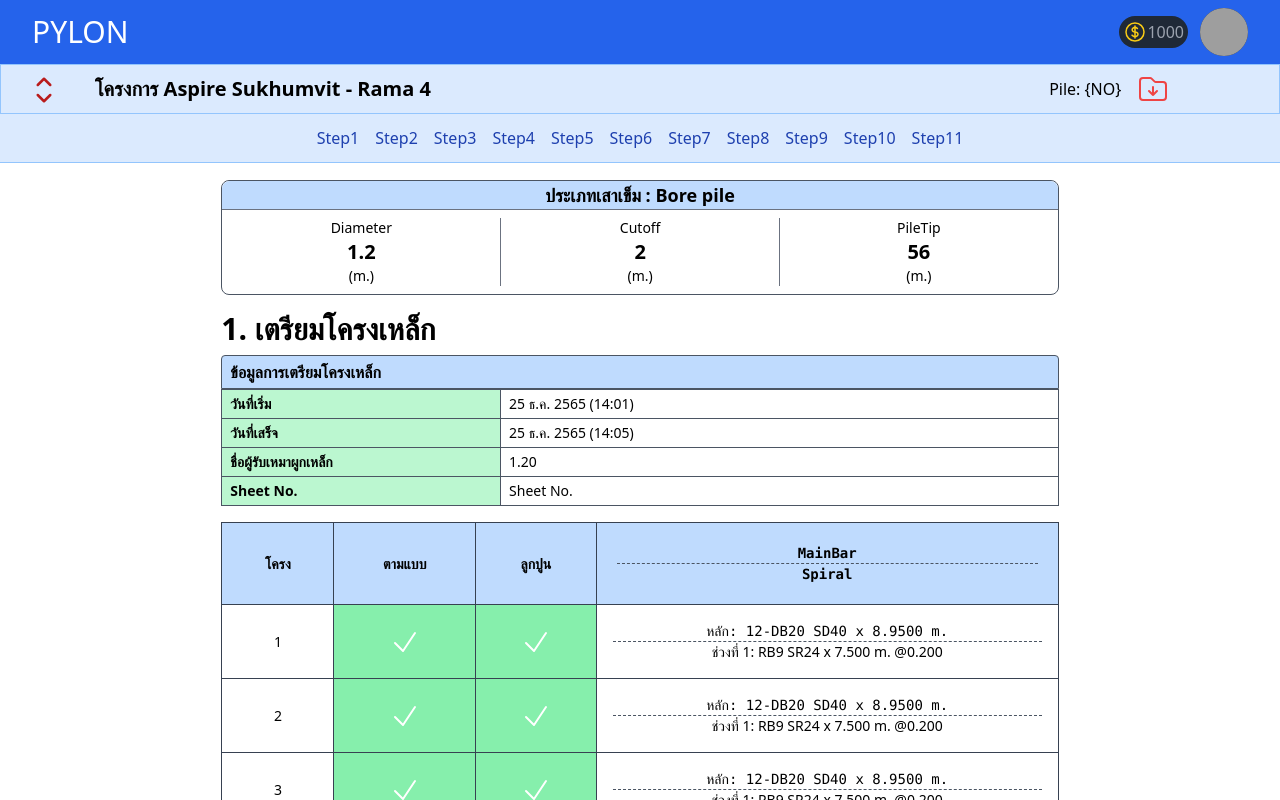
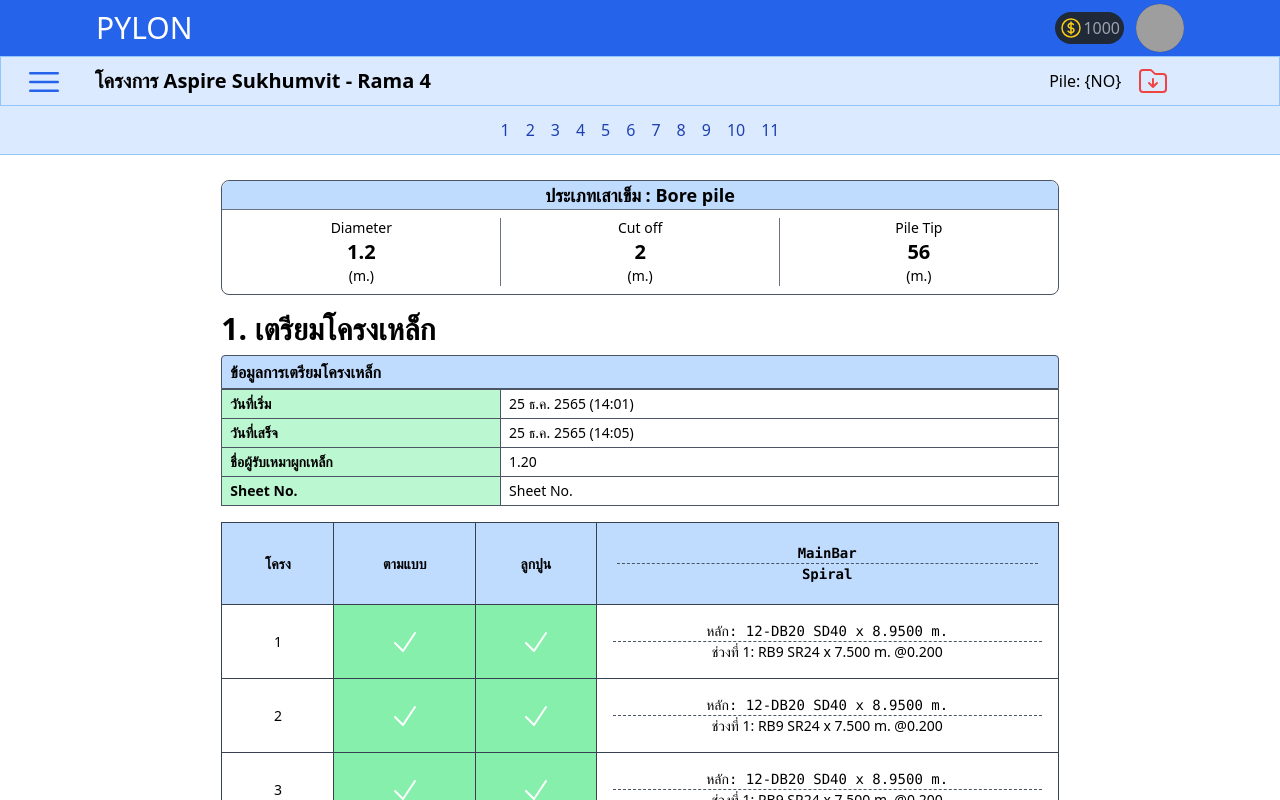
Before and after one commit to thatbeer/react_qcreport, a React (Create React App) app: page /project/1 in a window 1280 px wide. Shown: the top 800 px of the page. Built offline with nearby package versions, Linux system fonts and the light colour scheme; sample sign-in values are in the browser's storage; grey boxes are pictures that could not be loaded.

Commit message:
update ui navbar text note

```diff
--- a/package.json
+++ b/package.json
@@ -14,6 +14,7 @@
     "dayjs": "^1.11.7",
     "postcss": "^8.4.20",
     "react": "^18.2.0",
+    "react-datepicker": "^4.8.0",
     "react-dom": "^18.2.0",
     "react-router-dom": "^6.6.1",
     "react-scripts": "5.0.1",
--- a/src/App.js
+++ b/src/App.js
@@ -5,8 +5,9 @@ import DetailPage from './page/DetailPage'
 import LoginPage from './page/Login'
 import Mainpage from './page/MainPage'
 import ProjectPage from './page/ProjectPage'
-// import SidePage from './page/SidePage'
+import SidePage from './page/SidePage'
 import Protected from './utils/protected'
+
 
 const token = true
 
@@ -33,7 +34,7 @@ function App() {
         <Route index element={<Mainpage/>} />
         <Route path="/:project" exact element={<ProjectPage/>} />
         <Route path="/project/:report" element={<DetailPage/>} />
-        {/* <Route path="/side" element={<SidePage/>} /> */}
+        <Route path="/side" element={<SidePage/>} />
       </Route>
       <Route element={<h1>error 404</h1>} path="*" />
       <Route path='/auth' element={<LoginPage/>} />
--- a/src/components/GlobalHeader.jsx
+++ b/src/components/GlobalHeader.jsx
@@ -28,8 +28,8 @@ const GlobalHeader = () =>  {
         <Disclosure as="nav" className="bg-blue-600">
         {({ open }) => (
             <>
-            <div className="mx-auto max-w-7xl px-2 sm:px-6 lg:px-8">
-                <div className="relative flex h-16 items-center justify-between">
+            <div className="mx-auto max-w-6xl px-2 sm:px-6 lg:px-8">
+                <div className="relative flex h-14 items-center justify-between">
                     {/* Mobile menu button*/}
                     {/* <div className="absolute inset-y-0 left-0 flex items-center sm:hidden">
                         <Disclosure.Button className="inline-flex items-center justify-center rounded-md p-2 text-gray-400 hover:bg-gray-700 hover:text-white focus:outline-none focus:ring-2 focus:ring-inset focus:ring-white">
@@ -41,7 +41,7 @@ const GlobalHeader = () =>  {
                         )}
                         </Disclosure.Button>
                     </div> */}
-                <div className="flex flex-1 items-center justify-center sm:items-stretch sm:justify-start">
+                <div className="flex flex-1 items-center   sm:justify-start">
                     <div className="flex flex-shrink-0 items-center">
                     {/* <img
                         className="block h-8 w-auto "
@@ -50,7 +50,7 @@ const GlobalHeader = () =>  {
                     /> */}
                     <button className=' flex top-2 w-auto text-3xl text-white text-bold'>
                         <Link to="/">
-                        PYLON
+                            PYLON
                         </Link>
                     </button>
                     {/* <img
@@ -84,7 +84,7 @@ const GlobalHeader = () =>  {
                     {/* Notification button for later add ons */}
                     <button
                     type="button"
-                    className="lg:flex hidden rounded-full bg-gray-800 p-1 text-gray-400 hover:text-white focus:outline-none focus:ring-2 focus:ring-white focus:ring-offset-2 focus:ring-offset-gray-800"
+                    className="flex rounded-full bg-gray-800 p-1 text-gray-400 hover:text-white focus:outline-none focus:ring-2 focus:ring-white focus:ring-offset-2 focus:ring-offset-gray-800"
                     >
                     <span className="sr-only">View notifications</span>
                     <div className='flex flex-row'>
@@ -130,7 +130,7 @@ const GlobalHeader = () =>  {
                         <Menu.Item>
                             {({ active }) => (
                             <Link
-                                href="/side"
+                                to="/side"
                                 className={classNames(active ? 'bg-blue-200 shadow-md' : '', 'block px-4 py-2 text-sm text-gray-700')}
                             >
                                 Your Profile
@@ -140,7 +140,7 @@ const GlobalHeader = () =>  {
                         <Menu.Item>
                             {({ active }) => (
                             <Link
-                                href="/side"
+                                to="/side"
                                 className={classNames(active ? 'bg-blue-100 shadow-md' : '', 'block px-4 py-2 text-sm text-gray-700')}
                             >
                                 Settings
--- a/src/components/Statcard.jsx
+++ b/src/components/Statcard.jsx
@@ -17,12 +17,12 @@ function Statcard() {
                         <p className='text-sm'>(m.)</p>
                     </div>
                     <div className='flex flex-col w-full items-center justify-center mx-auto my-2'>
-                        <h1 className='text-sm'>Cutoff</h1>
+                        <h1 className='text-sm'>Cut off</h1>
                         <p className='text-xl  font-bold'>2</p>
                         <p className='text-sm'>(m.)</p>
                     </div>
                     <div className='flex flex-col w-full items-center justify-center mx-auto my-2'>
-                        <h1 className='text-sm'>PileTip</h1>
+                        <h1 className='text-sm'>Pile Tip</h1>
                         <p className='text-xl  font-bold'>56</p>
                         <p className='text-sm'>(m.)</p>
                     </div>
--- a/src/components/Subnavbar.jsx
+++ b/src/components/Subnavbar.jsx
@@ -1,13 +1,13 @@
 import React from 'react'
-import { FolderArrowDownIcon , ChevronUpDownIcon} from '@heroicons/react/24/outline'
+import { FolderArrowDownIcon , ChevronUpDownIcon , Bars3Icon} from '@heroicons/react/24/outline'
 import { useNavigate } from 'react-router-dom'
 
 
-const Subnavbar = () => {
+const Subnavbar = (props) => {
   const navigate = useNavigate();
 
   const onClickTitle = () => {navigate(-1)};
-
+  const {titleback , projectname} = props
 
   return (
     <>
@@ -15,7 +15,8 @@ const Subnavbar = () => {
             <div className='flex px-6 mx-auto py-1 justify-center items-center '>
                 <div className='flex flex-col mx-auto items-center w-3/4
                 justify-center sm:justify-start sm:items-stretch text-xl font-bold mt-2 lg:m-0 '>
-                  <p className='truncate w-full text-center lg:text-start hover:text-blue-700 z-40 hover:cursor-pointer' onClick={onClickTitle}>โครงการ Aspire Sukhumvit - Rama 4</p>
+                  <p className={`truncate w-full text-center lg:text-start ${titleback ? "hover:text-blue-700 hover:cursor-pointer" : ""}  z-40 `}
+                   onClick={titleback ? onClickTitle : null}>โครงการ Aspire Sukhumvit - Rama 4</p>
                   <p className='truncate w-full text-center lg:hidden'>PA48 </p>
                 </div>
 
@@ -27,8 +28,8 @@ const Subnavbar = () => {
                 <div className=' w-screen pt-4 absolute'>
                   <div className="dropdown dropdown-bottom ">
                     <label tabIndex={0} className="hover:cursor-pointer focus:border rounded-full">
-                      <ChevronUpDownIcon className="h-10 w-10 text-red-700 z-40"/></label>
-                    <ul tabIndex={0} className="fixed dropdown-content menu divider-y
+                      <Bars3Icon className=" h-10 w-10 text-blue-600 z-40"/></label>
+                    <ul tabIndex={0} className="absolute dropdown-content menu divider-y
                         p-2 bg-blue-100 w-52 border border-gray-600">
                       <li className='border-b border-gray-700'><a>Item 1</a></li>
                       <li><a>Item 2</a></li>
--- a/src/components/checktab.jsx
+++ b/src/components/checktab.jsx
@@ -11,9 +11,10 @@ const CheckTab = (props) => {
                     <h1 className='font-bold text-sm px-2 tracking-wide min-w-1/3'><strong>Note: </strong> จะขึนแถบสีแดงเมื่อมีการป้อนข้อมูลลงหมายเหตุ</h1>
                 </div>
                 {/* green/red container */}
-                <div className={`w-2/3 ${active ? 'bg-emerald-400' : 'bg-red-400'} border border-l-none border-gray-600 h-full rounded-r`}
+                <div className={`w-2/3 ${active ? 'bg-emerald-400' : 'bg-red-400'}
+                border border-l-none border-gray-600 h-full rounded-r text-start truncate items-center`}
                 // style={`${active ? 'bg-emerald-400' : 'bg-red-400'} class`}
-                ></div>
+                >{note}</div>
             </div>
         </div>
     </>
--- a/src/page/DetailPage.jsx
+++ b/src/page/DetailPage.jsx
@@ -135,21 +135,21 @@ const DetailPage = () => {
   return (
     <>
         <div className='fixed w-screen z-30 '>
-            <div className='relative lg:top-16 top-14'>
-                <Subnavbar />
+            <div className='relative lg:top-14 top-12'>
+                <Subnavbar titleback={true}/>
                 <div className="overflow-x-auto fixed min-h-6  left-0 px-1 py-1 bg-blue-100 border-b border-blue-300 w-screen z-20 ">
-                    <ul className='flex px-1 flex-row mx-auto items-center lg:justify-center sm:justify-start'>
-                        <li className='p-2 hover:cursor-pointer   z-30' onClick={handleClick2Ref1}><a className='text-blue-800'>Step1</a></li>
-                        <li className='p-2 hover:cursor-pointer   z-30' onClick={handleClick2Ref2}><a className='text-blue-800' >Step2</a></li>
-                        <li className='p-2 hover:cursor-pointer   z-30' onClick={handleClick2Ref3}><a className='text-blue-800'>Step3</a></li>
-                        <li className='p-2 hover:cursor-pointer   z-30' onClick={handleClick2Ref4}><a className='text-blue-800'>Step4</a></li>
-                        <li className='p-2 hover:cursor-pointer   z-30' onClick={handleClick2Ref5}><a className='text-blue-800'>Step5</a></li>
-                        <li className='p-2 hover:cursor-pointer   z-30' onClick={handleClick2Ref6}><a className='text-blue-800'>Step6</a></li>
-                        <li className='p-2 hover:cursor-pointer   z-30' onClick={handleClick2Ref7}><a className='text-blue-800'>Step7</a></li>
-                        <li className='p-2 hover:cursor-pointer   z-30' onClick={handleClick2Ref8}><a className='text-blue-800'>Step8</a></li>
-                        <li className='p-2 hover:cursor-pointer   z-30' onClick={handleClick2Ref9}><a className='text-blue-800'>Step9</a></li>
-                        <li className='p-2 hover:cursor-pointer   z-30' onClick={handleClick2Ref10}><a className='text-blue-800'>Step10</a></li>
-                        <li className='p-2 hover:cursor-pointer   z-30' onClick={handleClick2Ref11}><a className='text-blue-800'>Step11</a></li>
+                    <ul className='flex px-1 flex-row mx-auto items-center justify-center '>
+                        <li className='p-2 hover:cursor-pointer   z-30' onClick={handleClick2Ref1}><a className='text-blue-800'>1</a></li>
+                        <li className='p-2 hover:cursor-pointer   z-30' onClick={handleClick2Ref2}><a className='text-blue-800' >2</a></li>
+                        <li className='p-2 hover:cursor-pointer   z-30' onClick={handleClick2Ref3}><a className='text-blue-800'>3</a></li>
+                        <li className='p-2 hover:cursor-pointer   z-30' onClick={handleClick2Ref4}><a className='text-blue-800'>4</a></li>
+                        <li className='p-2 hover:cursor-pointer   z-30' onClick={handleClick2Ref5}><a className='text-blue-800'>5</a></li>
+                        <li className='p-2 hover:cursor-pointer   z-30' onClick={handleClick2Ref6}><a className='text-blue-800'>6</a></li>
+                        <li className='p-2 hover:cursor-pointer   z-30' onClick={handleClick2Ref7}><a className='text-blue-800'>7</a></li>
+                        <li className='p-2 hover:cursor-pointer   z-30' onClick={handleClick2Ref8}><a className='text-blue-800'>8</a></li>
+                        <li className='p-2 hover:cursor-pointer   z-30' onClick={handleClick2Ref9}><a className='text-blue-800'>9</a></li>
+                        <li className='p-2 hover:cursor-pointer   z-30' onClick={handleClick2Ref10}><a className='text-blue-800'>10</a></li>
+                        <li className='p-2 hover:cursor-pointer   z-30' onClick={handleClick2Ref11}><a className='text-blue-800'>11</a></li>
                     </ul>
                 </div>
             </div>
--- a/src/page/ProjectPage.jsx
+++ b/src/page/ProjectPage.jsx
@@ -4,7 +4,7 @@ import { MagnifyingGlassCircleIcon , CheckIcon } from '@heroicons/react/24/outli
 import TableContent from '../components/tablecotent';
 import Progressbar from '../components/progressbar';
 import { StepBarUse } from '../components/StepBar';
-
+import Subnavbar from '../components/Subnavbar';
 
 function useQuery() {
     const { search } = useLocation();
@@ -36,7 +36,8 @@ function ProjectPage() {
   return (
     <>
         <div className="w-full flex flex-col flex-grow h-screen relative lg:top-14 top-16">
-            <div className='fixed top-[55px] w-full items-center mx-auto bg-blue-100 h-[50px] z-30 py-1  '>
+            <div className='fixed top-[52px] w-full items-center mx-auto bg-blue-100 h-[50px] z-30 py-1  '>
+                <Subnavbar titleback={false}/>
                 <div className='flex flex-col lg:flex-row mx-auto items-center py-2 bg-blue-100'>
                     {/* filter bar for pc */}
                     <div className=' w-1/3 justify-center hidden lg:flex mx-auto '>
@@ -51,7 +52,7 @@ function ProjectPage() {
                         <input type={'search'} name="search" placeholder='search'
                             className='border-2 lg:w-full  border-gray-300 bg-white h-8  px-1 rounded-lg text-sm focus:outline-none'/>
                         <button type='submit' className='relative '>
-                            <MagnifyingGlassCircleIcon onClick={() => console.log('click search')} className='w-8 h-8 ml-1 hover:text-white' />
+                            <MagnifyingGlassCircleIcon onClick={() => console.log('click search')} className='w-8 h-8 ml-1 text-blue-600 hover:text-blue-300 focus:ring-2 focus:ring-offset-2 focus:ring-white' />
                         </button>
                     </div>
 
@@ -64,7 +65,7 @@ function ProjectPage() {
                     </div>
                 </div>
             </div>
-            <div className='flex flex-1 mx-auto mt-4 lg:mt-4'>
+            <div className='flex flex-1 mx-auto mt-10 lg:mt-4 pt-[64px]'>
                 <main role="main" className="flex flex-col w-screen h-full  px-2  pt-[64px] mb-4">
                     <div className='w-full lg:w-2/3  mx-auto'>
                         {/* <TableContent id={id}/> */}
@@ -100,37 +101,37 @@ function ProjectPage() {
                                     </td>
                                     {/* <td colSpan={11} className='p-4 mx-auto my-1 text-sm  border-r border-gray-700 '>XXX</td> */}
                                     <td className='p-5 text-sm  text-center border-t border-gray-700'>
-                                        <Link tag={1} to={`/project/report?pileid=1`} className='hover:text-blue-400 hover:underline'>Step1</Link>
+                                        <Link tag={1} to={`/project/report?pileid=1`} className='hover:text-blue-400 hover:underline'>1</Link>
                                     </td>
                                     <td className='p-5 text-sm  text-center border-t border-gray-700  '>
-                                        <Link to="/project/report?pileid=26#step2" className='hover:text-blue-400 hover:underline'>Step2</Link>
+                                        <Link to="/project/report?pileid=26#step2" className='hover:text-blue-400 hover:underline'>2</Link>
                                     </td>
                                     <td className='p-5 text-sm  text-center border-t border-gray-700  '>
-                                        <Link to="/project/report?pileid=26#step3" className='hover:text-blue-400 hover:underline'>Step3</Link>
+                                        <Link to="/project/report?pileid=26#step3" className='hover:text-blue-400 hover:underline'>3</Link>
                                     </td>
                                     <td className='p-5 text-sm  text-center border-t border-gray-700  '>
-                                        <Link to="/project/report?pileid=26#step4" className='hover:text-blue-400 hover:underline'>Step4</Link>
+                                        <Link to="/project/report?pileid=26#step4" className='hover:text-blue-400 hover:underline'>4</Link>
                                     </td>
                                     <td className='p-5 text-sm  text-center border-t border-gray-700  '>
-                                        <Link to="/project/report?pileid=26#step5" className='hover:text-blue-400 hover:underline'>Step5</Link>
+                                        <Link to="/project/report?pileid=26#step5" className='hover:text-blue-400 hover:underline'>5</Link>
                                     </td>
                                     <td className='p-5 text-sm  text-center border-t border-gray-700  '>
-                                        <Link to="/project/report?pileid=1#step6" className='hover:text-blue-400 hover:underline'>Step6</Link>
+                                        <Link to="/project/report?pileid=1#step6" className='hover:text-blue-400 hover:underline'>6</Link>
                                     </td>
                                     <td className='p-5 text-sm  text-center border-t border-gray-700  '>
-                                        <Link to="/project/report?pileid=26#step7" className='hover:text-blue-400 hover:underline'>Step7</Link>
+                                        <Link to="/project/report?pileid=26#step7" className='hover:text-blue-400 hover:underline'>7</Link>
                                     </td>
                                     <td className='p-5 text-sm  text-center border-t border-gray-700  '>
-                                        <Link to="/project/report?pileid=26#step8" className='hover:text-blue-400 hover:underline'>Step8</Link>
+                                        <Link to="/project/report?pileid=26#step8" className='hover:text-blue-400 hover:underline'>8</Link>
                                     </td>
                                     <td className='p-5 text-sm  text-center border-t border-gray-700  '>
-                                        <Link to="/project/report?pileid=26#step9" className='hover:text-blue-400 hover:underline'>Step9</Link>
+                                        <Link to="/project/report?pileid=26#step9" className='hover:text-blue-400 hover:underline'>9</Link>
                                     </td>
                                     <td className='p-5 text-sm  text-center border-t border-gray-700  '>
-                                        <Link to="/project/report?pileid=26#step19" className='hover:text-blue-400 hover:underline'>Step10</Link>
+                                        <Link to="/project/report?pileid=26#step19" className='hover:text-blue-400 hover:underline'>10</Link>
                                     </td>
                                     <td className='p-5 text-sm  text-center border-t border-gray-700  '>
-                                        <Link to="/project/report?pileid=26#step11" className='hover:text-blue-400 hover:underline'>Step11</Link>
+                                        <Link to="/project/report?pileid=26#step11" className='hover:text-blue-400 hover:underline'>11</Link>
                                     </td>
                                     <td className='p-5 mx-auto my-1 text-sm  border-x border-gray-700  '>12/12/22 09:11:11</td>
                                 </tr>
```
Also changed, not shown: src/components/details/step1.jsx (+5 -5 lines), src/page/SidePage.jsx (+52 -38 lines), 1 other file (tests, documents, lock files or other folders).
